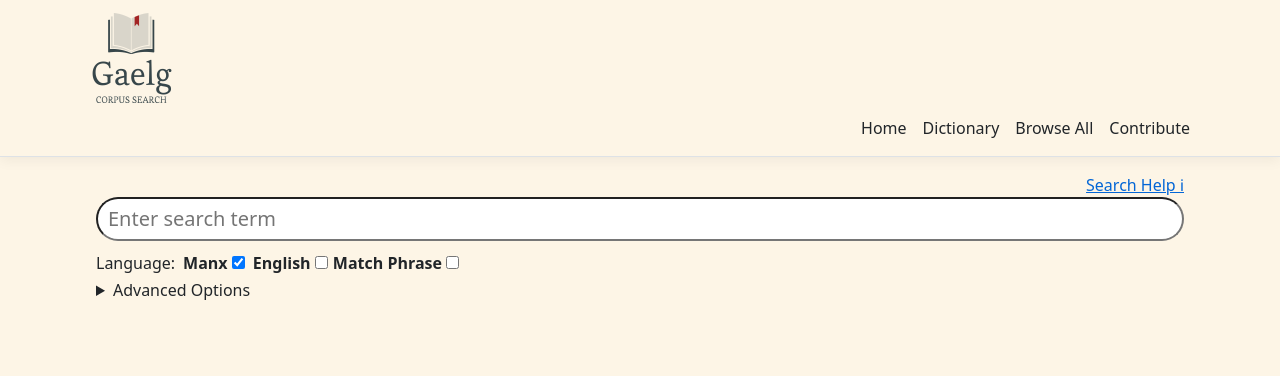
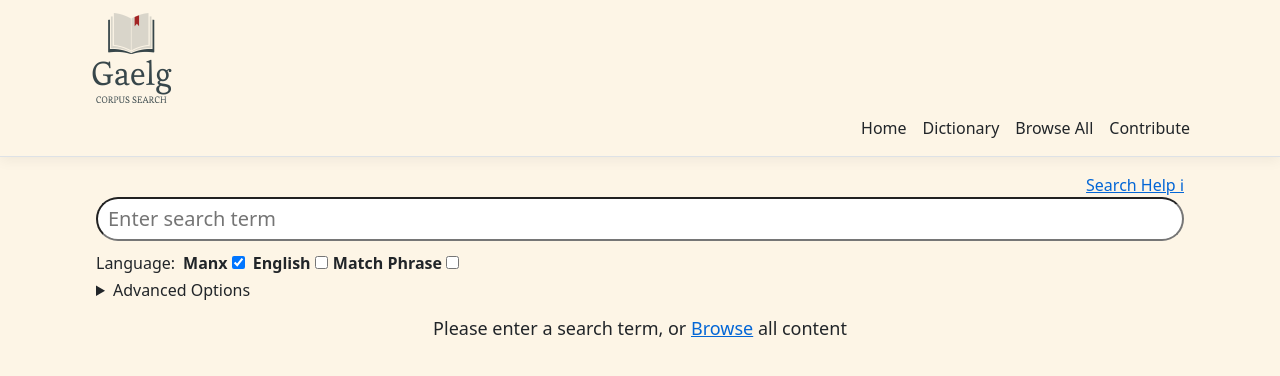
Before and after one commit to david-allison/manx-corpus-search, a React (Create React App) app in the folder CorpusSearch/ClientApp/: page / in a window 1280 px wide. Shown: the top 376 px of the page. Built offline with nearby package versions, Linux system fonts and the light colour scheme; no server answers.

Commit message:
feat(Home): Error handling

```diff
--- a/CorpusSearch/ClientApp/src/components/Home.tsx
+++ b/CorpusSearch/ClientApp/src/components/Home.tsx
@@ -30,6 +30,9 @@ export const HomeFC = () => {
     const [query, setQuery] = useState(() => qs.parse(location.search, { ignoreQueryPrefix: true })?.q?.toString() ?? "")
     const [dateRange, setDateRange] = useState<DateRange>( { start: 1500, end: Home.currentYear })
     const [matchPhrase, setMatchPhrase] = useState(false)
+    const [hasError, setHasError] = useState(false)
+
+    const hasNoSearch = query.trim() == ""
 
     // load the data
     useEffect(() => {
@@ -52,6 +55,12 @@ export const HomeFC = () => {
 
             return data
         }
+
+        if (hasNoSearch) {
+            setLoading(false)
+            return
+        }
+
         setLoading(true)
 
         getData()
@@ -60,10 +69,12 @@ export const HomeFC = () => {
                 if (maybeData == null) {
                     return
                 }
+                setHasError(false)
                 setSearchResponse(maybeData)
             })
             .catch(e => {
                 setLoading(false)
+                setHasError(true)
                 console.error(e)
             })
 
@@ -89,7 +100,14 @@ export const HomeFC = () => {
 
             </div>
 
-            {loading && <div style={{
+            {hasNoSearch && <span style={{marginTop: 10, fontSize: "large", display: "flex", justifyContent: "center"}}>
+                Please enter a search term, or&nbsp;<a href={"/Browse"}>Browse</a>&nbsp;all content
+            </span>}
+            {!hasNoSearch && hasError && <span style={{marginTop: 10, fontSize: "large", display: "flex", justifyContent: "center"}}>
+                Something went wrong, please try again
+            </span>}
+
+            {!hasNoSearch && !hasError && loading && <div style={{
                 marginTop: 40,
                 display: "flex",
                 alignItems: "center",
@@ -98,7 +116,7 @@ export const HomeFC = () => {
                 <CircularProgress style={{alignSelf: "center"}} />
             </div>}
 
-            {!loading && searchResponse != null && searchResponse.results.length > 0 && <>
+            {!hasNoSearch && !hasError && !loading && searchResponse != null && <>
                 <SearchResultHeader
                     response={searchResponse} />
                 <MainSearchResults
```
